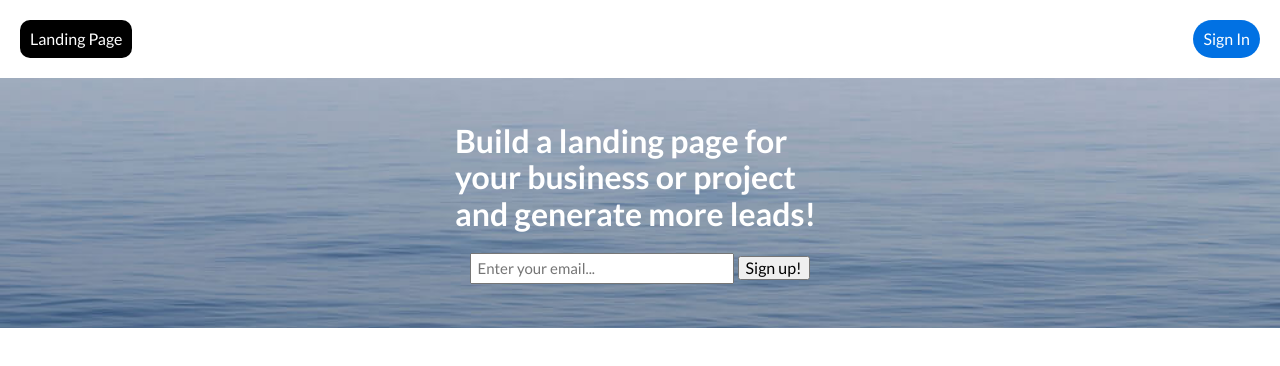
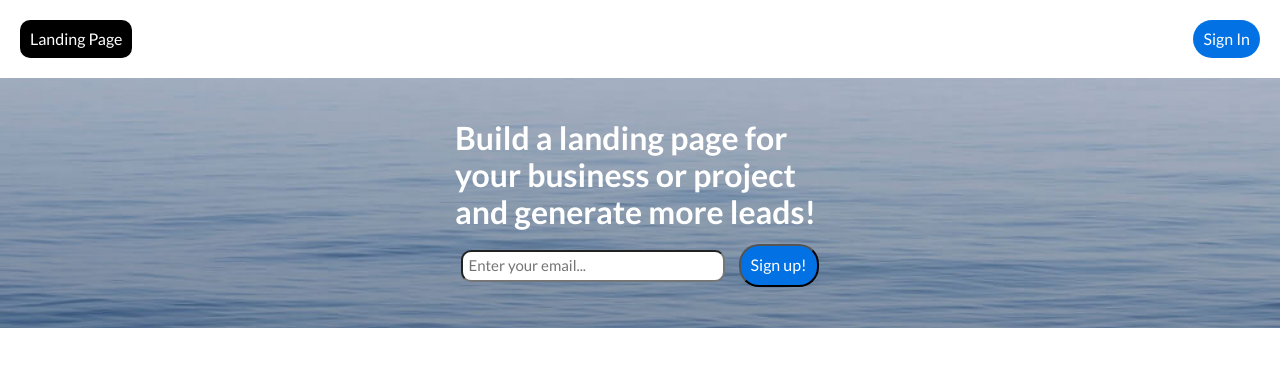
Before and after one commit to davidnavarretea/LandingPage, a plain HTML site: page index.html in a window 1280 px wide. Drawn offline with Linux system fonts and the light colour scheme.

Commit message:
form css updated

```diff
--- a/css/app.css
+++ b/css/app.css
@@ -37,8 +37,13 @@
     color: white;
 }
 .email {
+    border-radius: 1rem;
     font-size: 1.5rem;
     margin-top: 2rem;
     padding: 0.5rem;
     width: 25rem;
+    margin-right: 1rem;
 }
+.submit {
+    cursor: pointer;
+}
--- a/index.html
+++ b/index.html
@@ -23,7 +23,7 @@
             <h1 class="title">Build a landing page for your business or project and generate more leads!</h1>
             <form class="form" action="#" method="post">
                 <input type="email" name="email" class="email" autocomplete="email" placeholder="Enter your email..." required="required">
-                <input type="submit" value="Sign up!"
+                <input type="submit" class="button submit" value="Sign up!">
             </form>
         </div>
     </section>
```
